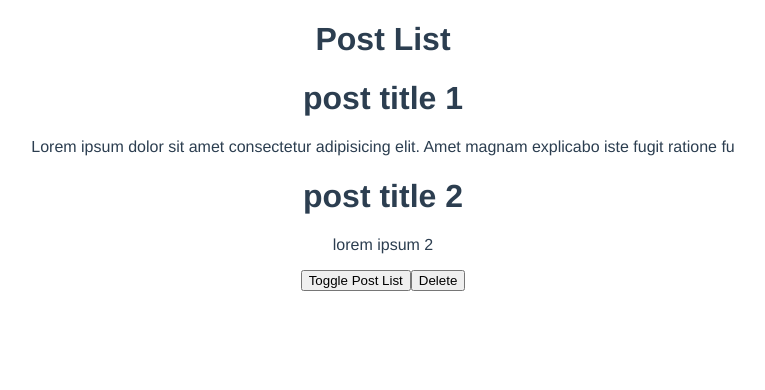
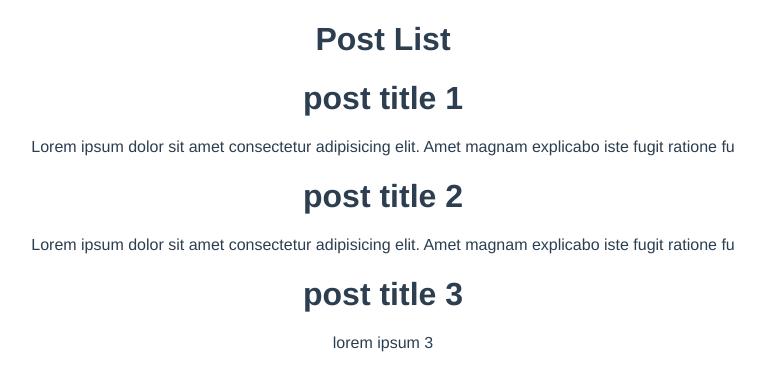
Before and after one commit to Lin-Htet-Phyo/composition-apiVueJs, a Vue app: page / in a window 1280 px wide. Shown: the top 390 px of the page, without its empty margins (257-1022 px from the left). Built offline with nearby package versions, Linux system fonts and the light colour scheme; data requests are answered from the project's data file.

Commit message:
getPosts composable function

```diff
--- /dev/null
+++ b/database/db.json
@@ -0,0 +1,19 @@
+{
+    "posts": [
+        {
+            "title": "post title 1",
+            "body": "Lorem ipsum dolor sit amet consectetur adipisicing elit. Amet magnam explicabo iste fugit ratione fuga et quia velit numquam maiores laboriosam doloribus atque voluptatem debitis aliquid cumque, consequatur recusandae earum? Ullam maiores provident ut distinctio necessitatibus aspernatur tempora accusamus deserunt unde voluptatem ducimus quae eius, impedit atque obcaecati sit rerum similique? Ad rerum suscipit dignissimos necessitatibus perferendis, officia iure ea! Possimus, enim. Expedita atque cum, ratione corporis error accusantium. At est consequuntur nulla corporis dolores cumque officia consequatur quasi aut veniam? Dolorem, veritatis. Corporis in molestias eum iure laborum, sit unde libero consequatur praesentium? Blanditiis corrupti perferendis necessitatibus officiis porro.",
+            "id": 1
+        },
+        {
+            "title": "post title 2",
+            "body": "Lorem ipsum dolor sit amet consectetur adipisicing elit. Amet magnam explicabo iste fugit ratione fuga et quia velit numquam maiores laboriosam doloribus atque voluptatem debitis aliquid cumque, consequatur recusandae earum? Ullam maiores provident ut distinctio necessitatibus aspernatur tempora accusamus deserunt unde voluptatem ducimus quae eius, impedit atque obcaecati sit rerum similique? Ad rerum suscipit dignissimos necessitatibus perferendis, officia iure ea! Possimus, enim. Expedita atque cum, ratione corporis error accusantium. At est consequuntur nulla corporis dolores cumque officia consequatur quasi aut veniam? Dolorem, veritatis. Corporis in molestias eum iure laborum, sit unde libero consequatur praesentium? Blanditiis corrupti perferendis necessitatibus officiis porro.",
+            "id": 2
+        },
+        {
+            "title": "post title 3",
+            "body": "lorem ipsum 3",
+            "id": 3
+        }
+    ]
+}
--- a/package.json
+++ b/package.json
@@ -4,7 +4,8 @@
   "private": true,
   "scripts": {
     "serve": "vue-cli-service serve",
-    "build": "vue-cli-service build"
+    "build": "vue-cli-service build",
+    "dev": "json-server --watch database/db.json"
   },
   "dependencies": {
     "core-js": "^3.8.3",
--- /dev/null
+++ b/src/composable/getPosts.js
@@ -0,0 +1,26 @@
+import { computed, reactive, ref } from "vue";
+
+let getPosts = () => {
+    let posts = ref([]);
+    let error = ref("");
+    let load = async () => {
+      try {
+        let response = await fetch("http://localhost:3000/posts");
+        if (response.status === 404) {
+          throw new Error("Not found url!");
+        }
+        let data = await response.json();
+        posts.value = data;
+        console.log(data);
+      } catch (err) {
+        error.value = err.message;
+      }
+    };
+    return {
+        posts,
+        error,
+        load
+    };
+};
+
+export default getPosts;
--- a/src/views/HomeView.vue
+++ b/src/views/HomeView.vue
@@ -1,91 +1,31 @@
 <template>
   <div class="home">
-    <div v-if="showPost">
-    <PostList :posts="posts"></PostList>
+    <div v-if="error">
+      {{ error }}
     </div>
-    <button @click="showPost = !showPost">Toggle Post List</button>
-    <button @click="posts.pop()">Delete</button>
+    <div v-if="posts.length > 0">
+      <PostList :posts="posts"></PostList>
+    </div>
+    <div v-else>
+      loading........
+    </div>
   </div>
-  <!-- <h2>Person One</h2>
-    <p>{{ personOne.name }}--{{ personOne.age }}</p>
-    <button @click="changeOne">Change</button>
-    <h2>Person Two</h2>
-    <p>{{ personTwo.name }}--{{ personTwo.age }}</p>
-    <button @click="changeTwo">Change</button>
-    <h1>User One - {{userOne}}</h1>
-    <button @click="changeOne">Change</button>
-    <h1>User Two - {{userTwo}}</h1>
-    <button @click="changeTwo">Change</button>-->
-  <!-- <input type="search" v-model="search">
-    <p>Search - {{ search }}</p>
-    <div v-for="name in filteredNames" :key="name ">
-      <p>{{name}}</p>
-    </div> -->
 </template>
 
 <script>
 import PostList from "../components/PostList";
-import { computed, reactive, ref } from "vue";
+import getPosts from "../composable/getPosts"
 // @ is an alias to /src
 
 export default {
   components: { PostList },
   setup() {
-    let showPost = ref(true);
-    let posts = ref([
-      {
-        title: "post title 1",
-        body: "Lorem ipsum dolor sit amet consectetur adipisicing elit. Amet magnam explicabo iste fugit ratione fuga et quia velit numquam maiores laboriosam doloribus atque voluptatem debitis aliquid cumque, consequatur recusandae earum? Ullam maiores provident ut distinctio necessitatibus aspernatur tempora accusamus deserunt unde voluptatem ducimus quae eius, impedit atque obcaecati sit rerum similique? Ad rerum suscipit dignissimos necessitatibus perferendis, officia iure ea! Possimus, enim. Expedita atque cum, ratione corporis error accusantium. At est consequuntur nulla corporis dolores cumque officia consequatur quasi aut veniam? Dolorem, veritatis. Corporis in molestias eum iure laborum, sit unde libero consequatur praesentium? Blanditiis corrupti perferendis necessitatibus officiis porro.",
-        id: 1,
-      },
-      { title: "post title 2", body: "lorem ipsum 2", id: 2 },
-    ]);
+    let {posts, error, load} = getPosts();
+    load();
     return {
       posts,
-      showPost,
+      error
     };
-    // let search = ref("");
-    // let names = ref(['saka', 'odegard', 'kai', 'rice']);
-    // let name = computed(() => { //computed property
-    //   return "Saka";
-    // });
-    // let filteredNames = computed(() => {
-    //   return names.value.filter((n) => {
-    //     return n.includes(search.value);
-    //   });
-    // });
   },
-  // setup() {
-  // let personOne = ref({ name: "saka", age: 23 });
-  // let personTwo = reactive({ name: "rice", age: 26 });
-  // let changeOne = () => {
-  //   personOne.value.name = "Odegard";
-  //   personOne.value.age = 26;
-  // };
-  // let changeTwo = () => {
-  //   personTwo.name = "White";
-  //   personTwo.age = 27;
-  // };
-  // return {
-  //   personOne,
-  //   personTwo,
-  //   changeOne,
-  //   changeTwo,
-  // };
-  //   let userOne = ref("saka");
-  //   let userTwo = reactive("rice");
-  //   let changeOne = () => {
-  //     userOne.value = 'Odegard';
-  //   }
-  //   let changeTwo = () => {
-  //     userTwo = 'whilt';
-  //   }
-  //   return {
-  //     userOne,
-  //     userTwo,
-  //     changeOne,
-  //     changeTwo,
-  //   };
-  // },
 };
 </script>
```
